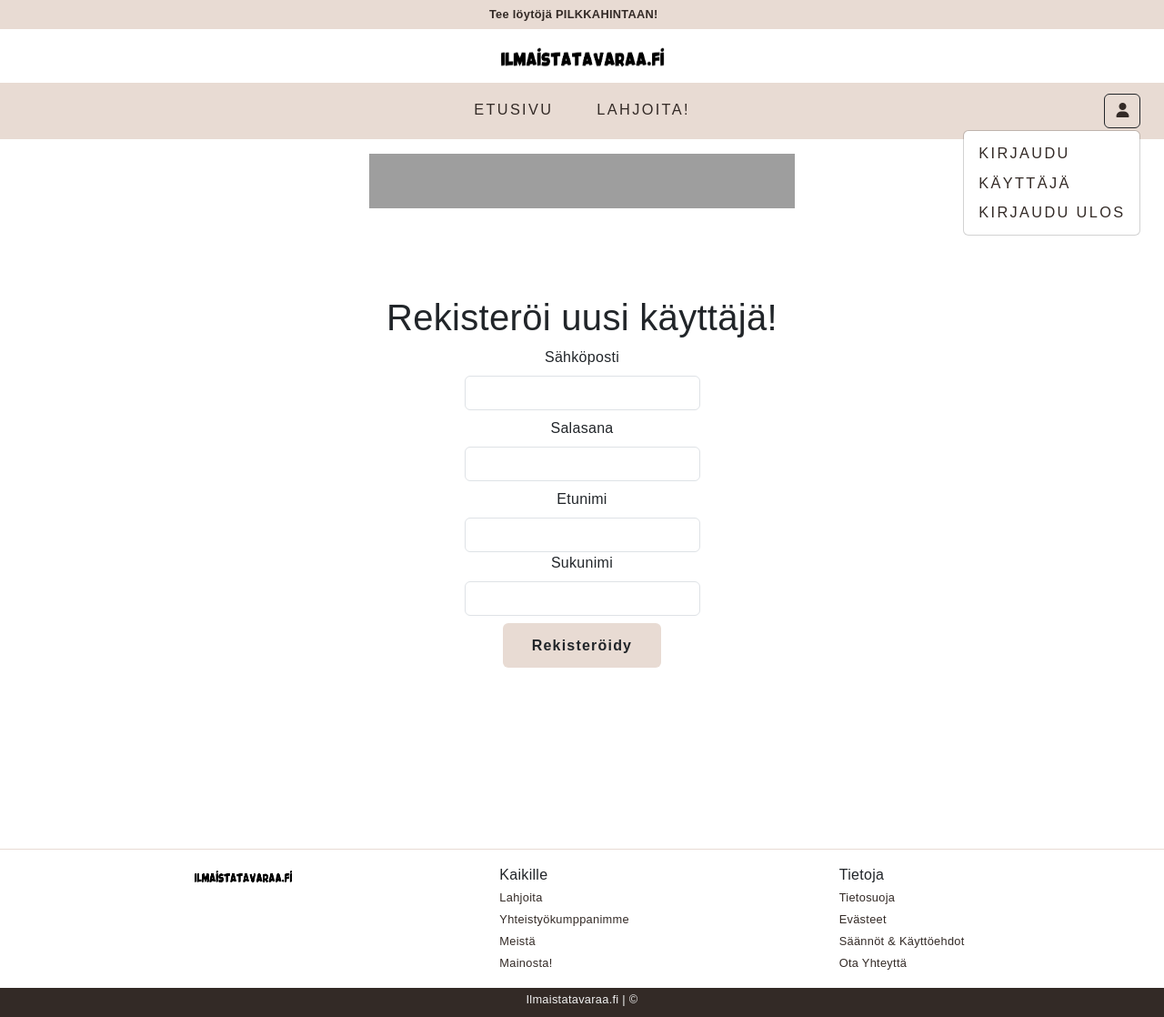
After one commit to BunchaKrap/it-fi, a Python web app: template templates/uusi_kayt.html in a window 1280 px wide, after a click that opens the changed part. The commit adds this page. Shown: the whole page at 91% size. Run offline with Jinja, Linux system fonts and the light colour scheme; the template is opened without the code that fills it, so the values that code supplies are empty; some libraries are stand-ins or nearby versions; some web fonts are replaced; grey boxes are pictures that could not be loaded.

Commit message:
website v1.12

```diff
--- a/requirements.txt
+++ b/requirements.txt
@@ -1,9 +1,11 @@
+bcrypt==4.2.0
 blinker==1.8.2
 certifi==2024.8.30
 click==8.1.7
 cloudinary==1.41.0
 dnspython==2.7.0
 Flask==3.0.3
+Flask-Bcrypt==1.0.1
 gunicorn==23.0.0
 itsdangerous==2.2.0
 Jinja2==3.1.4
--- a/static/css/index.css
+++ b/static/css/index.css
@@ -562,3 +562,19 @@ input.form-control::placeholder {
     padding: .3rem;
     justify-content: center;
 }
+
+.user-login-ddown {
+    position: absolute;
+    right: 2%;
+
+}
+
+.user-login-ddown i {
+    color: var(--black);
+}
+
+.don_details img {
+    max-width: 20rem;
+    max-height: 20rem;
+    object-fit: cover;
+}
--- a/templates/kiitos.html
+++ b/templates/kiitos.html
@@ -18,7 +18,7 @@
       <p><b>Ilmoituksesi tiedot:</b></p>
       <p><b>Tuotteen nimi:</b> {{last_don.product}}</p>
       <p><b>Kategoria:</b> {{last_don.category}}</p>
-      {%if image_url%}
+      {%if last_don.image_url%}
       <img src="{{last_don.image_url}}" alt="" />
       {%else%}
       <p><sub>Kuva puutttuu</sub></p>
--- a/templates/nav_second.html
+++ b/templates/nav_second.html
@@ -24,51 +24,35 @@
             >Etusivu</a
           >
         </li>
-        <!-- <li class="nav-item dropdown mx-3">
-          <a
-            class="nav-link dropdown-toggle"
-            href="#"
-            role="button"
-            data-bs-toggle="dropdown"
-            aria-expanded="false"
-          >
-            Kategoriat
-          </a>
-          <ul class="dropdown-menu text-start mx-3">
-            {% set ns = namespace(displayed_categories=[]) %} {% for item in
-            all_items %} {% set extra_data = item.get('extra_data', None) %} {%
-            if extra_data is not none %} {% set category =
-            extra_data.get('item_category', None) %} {% if category and category
-            not in ns.displayed_categories %} {% set ns.displayed_categories =
-            ns.displayed_categories + [category] %} {% set category_id =
-            cat_ids.get(category) %}
-            <li>
-              <a
-                class="dropdown-item"
-                href="{{ url_for('categories', id=category_id) }}"
-              >
-                {{ category }}
-              </a>
-            </li>
-            {% endif %} {% endif %} {% endfor %}
-          </ul>
-        </li> -->
 
         <li class="nav-item nav-item-standout mx-3">
           <a class="nav-link" href="{{url_for('donaa')}}">Lahjoita!</a>
         </li>
       </ul>
-      <!-- <form class="d-flex search-form" role="search">
-        <input
-          class="form-control me-2 text-center"
-          type="search"
-          placeholder="pesukone..."
-          aria-label="Search"
-        />
-        <button class="btn" type="submit">
-          <i class="fa-solid fa-magnifying-glass"></i>
+      <div class="dropdown user-login-ddown">
+        <button
+          class="btn"
+          type="button"
+          id="triggerId-usr"
+          data-bs-toggle="dropdown"
+          aria-haspopup="true"
+          aria-expanded="false"
+        >
+          <i class="fa-solid fa-user"></i>
         </button>
-      </form> -->
+        <div
+          class="dropdown-menu dropdown-menu-end"
+          aria-labelledby="triggerId-usr"
+        >
+          <!-- if user not logged in -->
+          <a class="dropdown-item" href="{{url_for('kirjaudu')}}">Kirjaudu</a>
+          <!-- if user logged in -->
+          <a class="dropdown-item" href="{{url_for('show_dash')}}">Käyttäjä</a>
+          <a class="dropdown-item" href="{{url_for('logout')}}"
+            >Kirjaudu ulos</a
+          >
+        </div>
+      </div>
     </div>
   </div>
 </nav>
--- /dev/null
+++ b/templates/uusi_kayt.html
@@ -0,0 +1,56 @@
+{% extends 'boilerplate.html' %} {% block content %}
+<div class="container-md col-md-6 text-start mt-5">
+  <div class="justify-content-center priv-text-content text-center">
+    <div class="admin-login">
+      <h1>Rekisteröi uusi käyttäjä!</h1>
+      <div class="form-complete row justify-content-center">
+        <form
+          action="/create_new_user"
+          method="POST"
+          enctype="multipart/form-data"
+          class="col-md-6"
+        >
+          <div class="login-box form-group mb-2">
+            <label class="mb-2" for="login-email">Sähköposti</label>
+            <input
+              class="email form-control"
+              type="email"
+              name="login-email"
+              id="login-email"
+            />
+          </div>
+          <div class="login-box form-group mb-2">
+            <label class="mb-2" for="login-pw">Salasana</label>
+            <input
+              class="password form-control"
+              type="password"
+              name="login-pw"
+              id="login-pw"
+            />
+          </div>
+          <div class="login-box form-group mb-2">
+            <label class="mb-2" for="usr-etunimi">Etunimi</label>
+            <input
+              class="usr-etunimi form-control"
+              type="usr-etunimi"
+              name="usr-etunimi"
+              id="usr-etunimi"
+            />
+            <label class="mb-2" for="usr-sukunimi">Sukunimi</label>
+            <input
+              class="usr-sukunimi form-control"
+              type="usr-sukunimi"
+              name="usr-sukunimi"
+              id="usr-sukunimi"
+            />
+          </div>
+
+          <button type="submit" class="btn form-submit-btn">
+            Rekisteröidy
+          </button>
+        </form>
+      </div>
+    </div>
+  </div>
+</div>
+{% endblock %}
```
Also changed, not shown: server.py (+118 -6 lines), templates/admin_dash.html (added, +12 -0 lines), templates/dashboard.html (added, +12 -0 lines), templates/login.html (added, +36 -0 lines), templates/palkrangok.html (added, +20 -0 lines), 1 other file.
